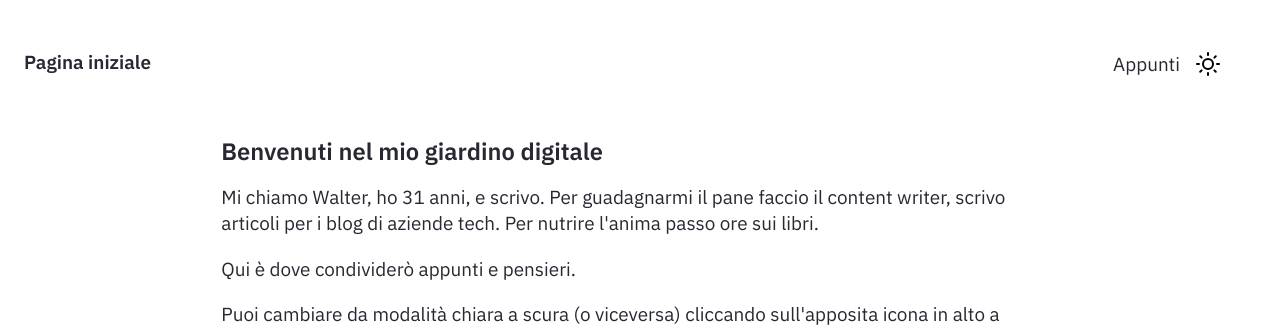
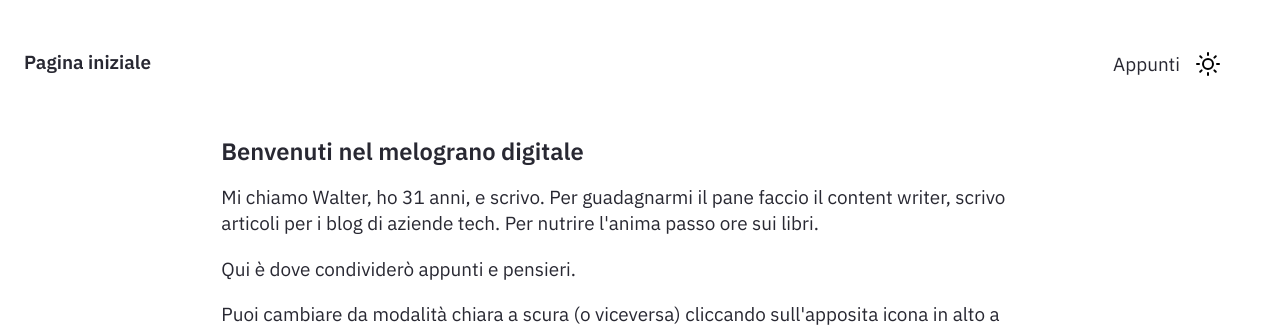
Before and after one commit to LuckOverSkill/walters-garden, a Jekyll site: the page built from pages/index.md, in a window 1280 px wide. Shown: the top 331 px of the page. Built offline with Jekyll 4.4.1, drawn with Linux system fonts in a browser that asks for light colours.

Commit message:
updating site title and heading

```diff
--- a/_includes/Homepage.html
+++ b/_includes/Homepage.html
@@ -1,6 +1,6 @@
 <!--<div class="home-intro">-->
     <!--<div class="jumbo">{{site.heading}} </div>-->
-    <h4>Benvenuti nel mio giardino digitale</h4>
+    <h4>Benvenuti nel melograno digitale</h4>
     <!--<div class="home-sub-text">-->
         <p>Mi chiamo Walter, ho 31 anni, e scrivo. Per guadagnarmi il pane faccio il content writer, scrivo articoli per i blog di aziende tech. Per nutrire l'anima passo ore sui libri.</p>
         <p>Qui è dove condividerò appunti e pensieri.</p>
--- a/_layouts/Post.html
+++ b/_layouts/Post.html
@@ -50,7 +50,7 @@
     <meta content="{{ site.url }}{{ page.url }}" property="og:url">
     {%- endif -%}
 
-    <title>{{page.title}} - {{site.heading}}</title>
+    <title>{{page.title}} <!-- - {{site.heading}}--></title>
     <script data-host="https://microanalytics.io" data-dnt="false" src="https://microanalytics.io/js/script.js" id="ZwSg9rf6GA" async defer></script>
     <link rel="canonical" href="{{site.url}}{{page.url}}" />
     <link rel="apple-touch-icon" href="{{ site.baseurl }}/assets/img/profile.png">
--- a/pages/index.md
+++ b/pages/index.md
@@ -4,5 +4,5 @@
 
 layout: Post
 permalink: /
-title: Jekyll Garden
+title: Il melograno digitale
 ---
```
